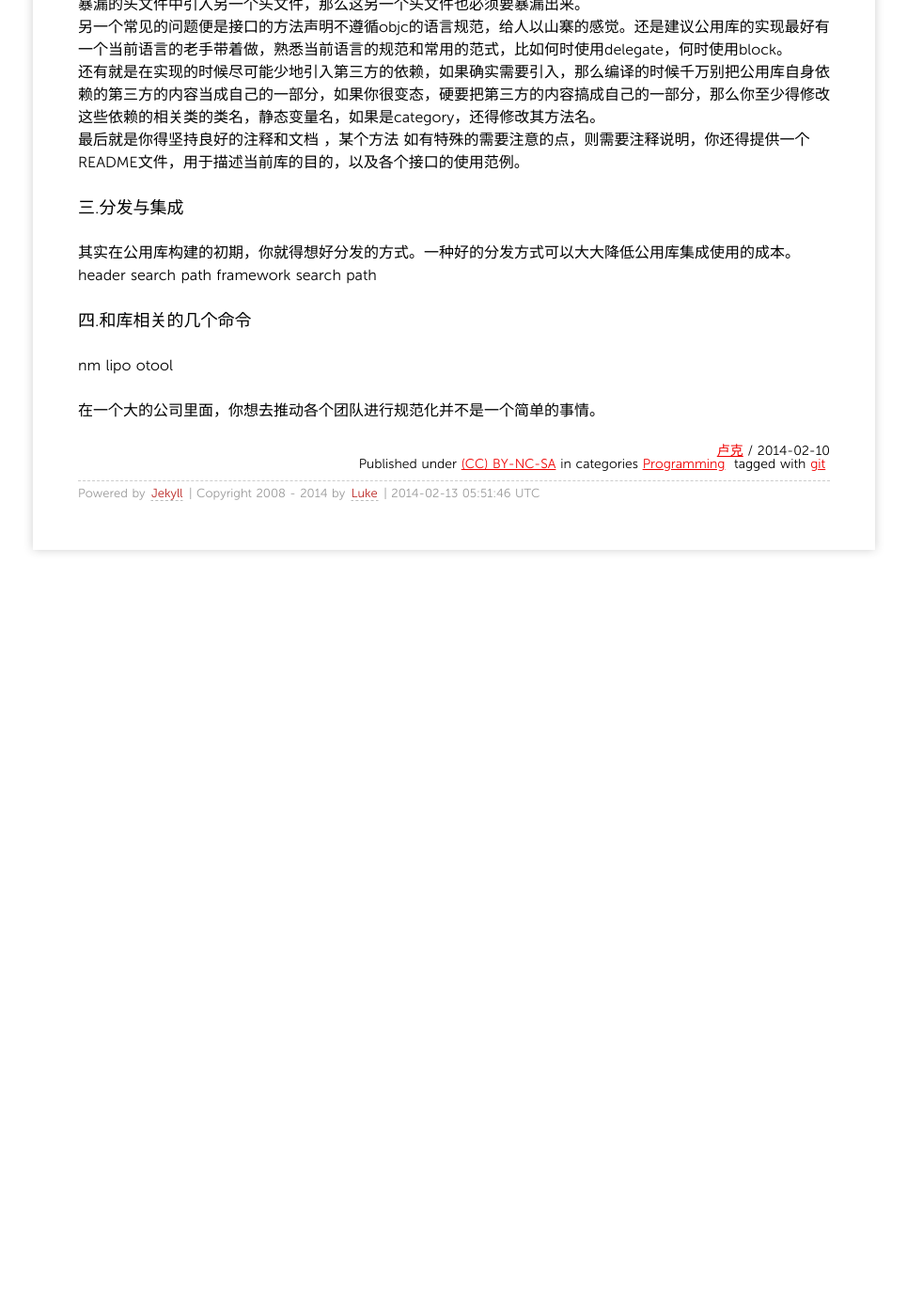
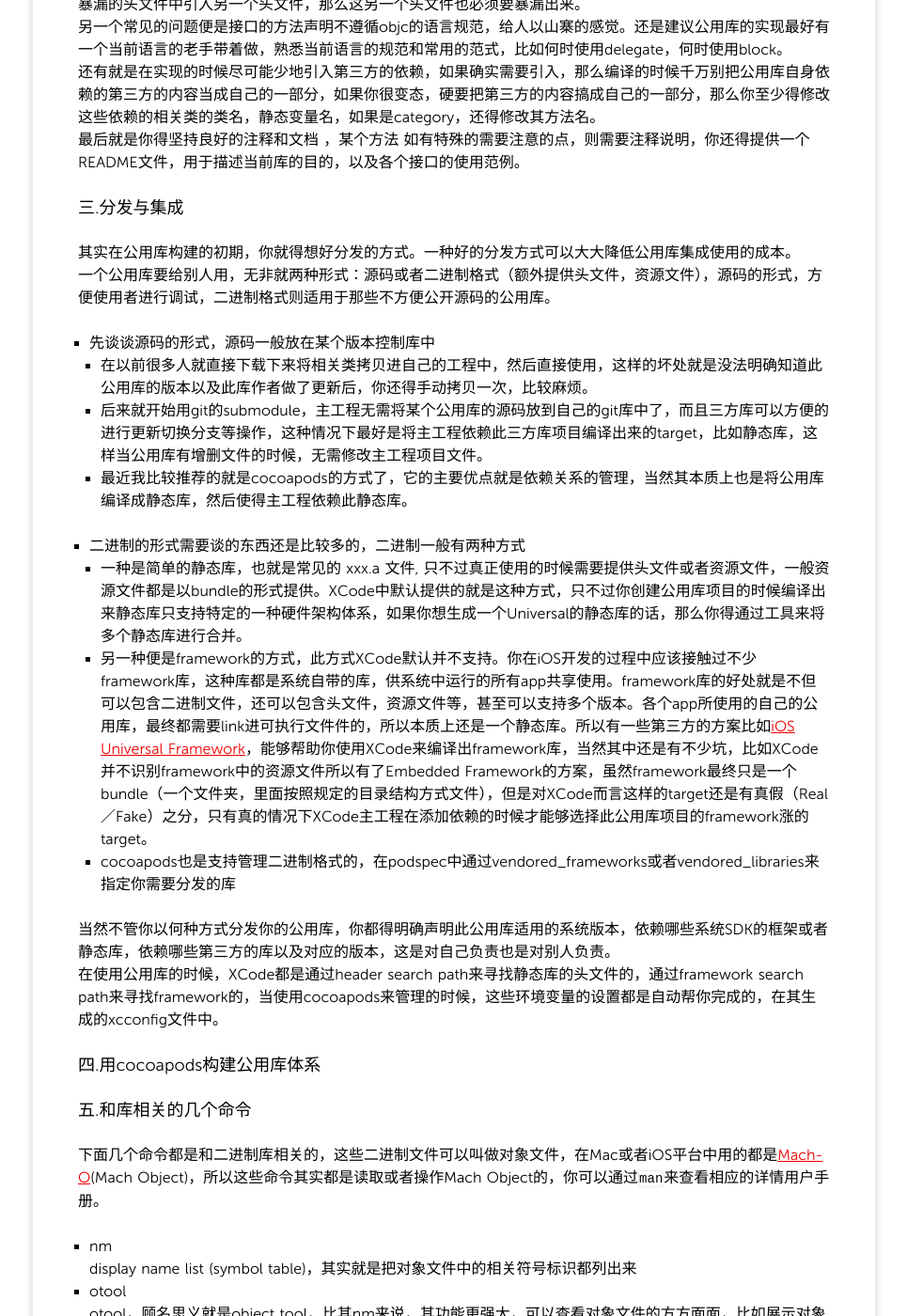
Before and after one commit to bjzhang/bjzhang.github.io, a Jekyll site: the page built from _posts/2014/2014-02-10-objc-lib.md, in a window 1280 px wide and 1400 px high, scrolled down 837 px. Shown: the whole window at 94% size, without its empty margins (157-1122 px from the left). Built offline with Jekyll 4.4.1, drawn with Linux system fonts in a browser that asks for light colours; Markdown is read by kramdown in place of the engine named in the settings; comment, search, counter and statistics services are not loaded; before the commit the page ends 1470 px from its top, so only the background shows below that; some of the changed text lies outside the part shown.

Commit message:
完善分发以及工具部分的内容

```diff
--- a/_posts/2014/2014-02-10-objc-lib.md
+++ b/_posts/2014/2014-02-10-objc-lib.md
@@ -30,12 +30,28 @@ objc公用库的使用场景还是比较常见的，iOS SDK本身就是公用库
 
 ### 三.分发与集成
 其实在公用库构建的初期，你就得想好分发的方式。一种好的分发方式可以大大降低公用库集成使用的成本。
-header search path
-framework search path
+一个公用库要给别人用，无非就两种形式：源码或者二进制格式（额外提供头文件，资源文件），源码的形式，方便使用者进行调试，二进制格式则适用于那些不方便公开源码的公用库。
 
-### 四.和库相关的几个命令
-  nm
-  lipo
-  otool
+- 先谈谈源码的形式，源码一般放在某个版本控制库中
+	- 在以前很多人就直接下载下来将相关类拷贝进自己的工程中，然后直接使用，这样的坏处就是没法明确知道此公用库的版本以及此库作者做了更新后，你还得手动拷贝一次，比较麻烦。
+	- 后来就开始用git的submodule，主工程无需将某个公用库的源码放到自己的git库中了，而且三方库可以方便的进行更新切换分支等操作，这种情况下最好是将主工程依赖此三方库项目编译出来的target，比如静态库，这样当公用库有增删文件的时候，无需修改主工程项目文件。
+	- 最近我比较推荐的就是cocoapods的方式了，它的主要优点就是依赖关系的管理，当然其本质上也是将公用库编译成静态库，然后使得主工程依赖此静态库。
+- 二进制的形式需要谈的东西还是比较多的，二进制一般有两种方式
+	- 一种是简单的静态库，也就是常见的 xxx.a 文件, 只不过真正使用的时候需要提供头文件或者资源文件，一般资源文件都是以bundle的形式提供。XCode中默认提供的就是这种方式，只不过你创建公用库项目的时候编译出来静态库只支持特定的一种硬件架构体系，如果你想生成一个Universal的静态库的话，那么你得通过工具来将多个静态库进行合并。
+	- 另一种便是framework的方式，此方式XCode默认并不支持。你在iOS开发的过程中应该接触过不少framework库，这种库都是系统自带的库，供系统中运行的所有app共享使用。framework库的好处就是不但可以包含二进制文件，还可以包含头文件，资源文件等，甚至可以支持多个版本。各个app所使用的自己的公用库，最终都需要link进可执行文件件的，所以本质上还是一个静态库。所以有一些第三方的方案比如[iOS Universal Framework](https://github.com/kstenerud/iOS-Universal-Framework)，能够帮助你使用XCode来编译出framework库，当然其中还是有不少坑，比如XCode并不识别framework中的资源文件所以有了Embedded Framework的方案，虽然framework最终只是一个bundle（一个文件夹，里面按照规定的目录结构方式文件），但是对XCode而言这样的target还是有真假（Real／Fake）之分，只有真的情况下XCode主工程在添加依赖的时候才能够选择此公用库项目的framework涨的target。
+	- cocoapods也是支持管理二进制格式的，在podspec中通过vendored_frameworks或者vendored_libraries来指定你需要分发的库
 
-  在一个大的公司里面，你想去推动各个团队进行规范化并不是一个简单的事情。
+当然不管你以何种方式分发你的公用库，你都得明确声明此公用库适用的系统版本，依赖哪些系统SDK的框架或者静态库，依赖哪些第三方的库以及对应的版本，这是对自己负责也是对别人负责。
+在使用公用库的时候，XCode都是通过header search path来寻找静态库的头文件的，通过framework search path来寻找framework的，当使用cocoapods来管理的时候，这些环境变量的设置都是自动帮你完成的，在其生成的xcconfig文件中。
+
+### 四.用cocoapods构建公用库体系
+
+### 五.和库相关的几个命令
+下面几个命令都是和二进制库相关的，这些二进制文件可以叫做对象文件，在Mac或者iOS平台中用的都是[Mach-O](http://zh.wikipedia.org/wiki/Mach-O)(Mach Object)，所以这些命令其实都是读取或者操作Mach Object的，你可以通过`man`来查看相应的详情用户手册。
+
+ - nm
+ 	display name list (symbol table)，其实就是把对象文件中的相关符号标识都列出来
+ - otool
+ 	otool，顾名思义就是object tool，比其nm来说，其功能更强大，可以查看对象文件的方方面面，比如展示对象文件的Mach Header，用到了哪些共享库（shared libraries），或者数据段内容等。
+ - lipo
+ 	create or operate on universal files，此命令主要是帮你查看或者创建支付多平台的静态库的。比如将两台不同平台的静态进行合并。
```
